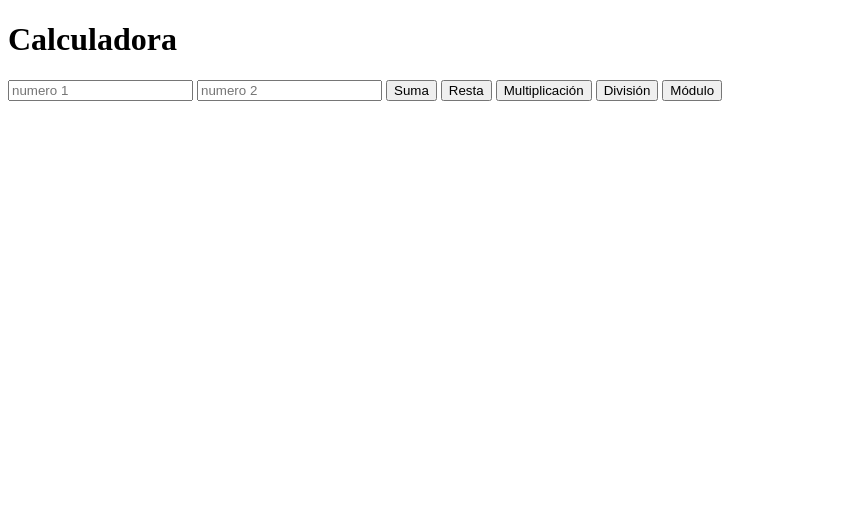
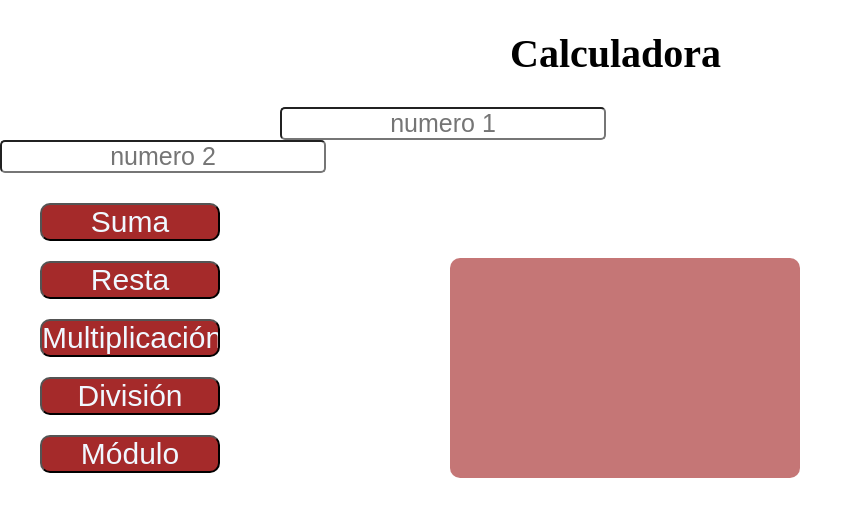
Before and after one commit to MMSantiagoMM/Taller_1_Web_Javascript_ejercicios_lineales, a plain HTML site: page 3/index.html in a window 1280 px wide. Shown: the whole page, without its empty margins (0-863 px from the left). Drawn offline with Linux system fonts and the light colour scheme.

Commit message:
estilos al ejercicio 3

```diff
--- a/3/index.css
+++ b/3/index.css
@@ -0,0 +1,45 @@
+* {
+    margin: 0;
+    padding: 0;
+    box-sizing: border-box;
+}
+html {
+    font-size: 62.5%;
+}
+h1 {
+    margin: 3rem 0 3rem 51rem;
+    font-size: 4rem;
+}
+#num_1{
+    margin: 0 1rem 0 28rem;
+}
+#num_2 {
+    margin: 0 39rem 0 0;
+}
+
+#num_1,#num_2 {
+    font-size: 2.5rem;
+    border-radius: 0.5rem;
+    text-align: center;
+}
+.botones{
+    display: flex;
+    flex-direction: column;
+    width: 20rem;
+    margin: 2rem 0 0 3rem;
+}
+#botones {
+    margin: 1rem;
+    font-size: 3rem;
+    background-color: brown;
+    color: aliceblue;
+    border-radius: 1rem;
+}
+#texto {
+    width: 35rem;
+    margin: -22.5rem 0 0 45rem;
+    height: 22rem;
+    font-size: 3rem;
+    background-color: rgba(165, 42, 42, 0.644);
+    border-radius: 1rem;
+}
--- a/3/index.html
+++ b/3/index.html
@@ -1,5 +1,6 @@
 <!DOCTYPE html>
 <html lang="en">
+
 <head>
     <meta charset="UTF-8">
     <meta http-equiv="X-UA-Compatible" content="IE=edge">
@@ -7,16 +8,21 @@
     <title>Document</title>
     <link rel="stylesheet" href="/3/index.css">
 </head>
+
 <body>
     <h1>Calculadora</h1>
     <input type="text" name="" id="num_1" placeholder="numero 1">
     <input type="text" name="" id="num_2" placeholder="numero 2">
-    <input type="button" value="Suma" onclick="sum()">
-    <input type="button" value="Resta" onclick="res()">
-    <input type="button" value="Multiplicación" onclick="mult()">
-    <input type="button" value="División" onclick="div()">
-    <input type="button" value="Módulo" onclick="mod()">
+    <section class="botones">
+        <input id="botones" type="button" value="Suma" onclick="sum()">
+        <input id="botones" type="button" value="Resta" onclick="res()">
+        <input id="botones" type="button" value="Multiplicación" onclick="mult()">
+        <input id="botones" type="button" value="División" onclick="div()">
+        <input id="botones" type="button" value="Módulo" onclick="mod()">
+    </section>
+
     <section id="texto"></section>
     <script src="/3/index.js"></script>
 </body>
+
 </html>
```
